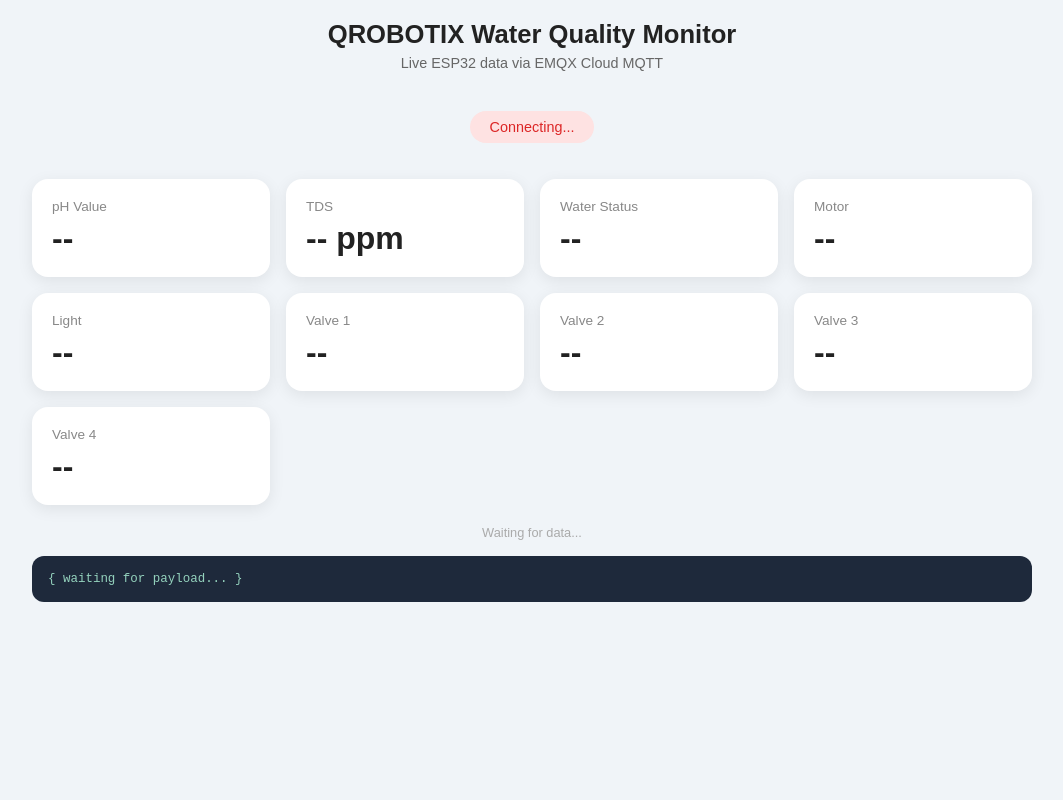
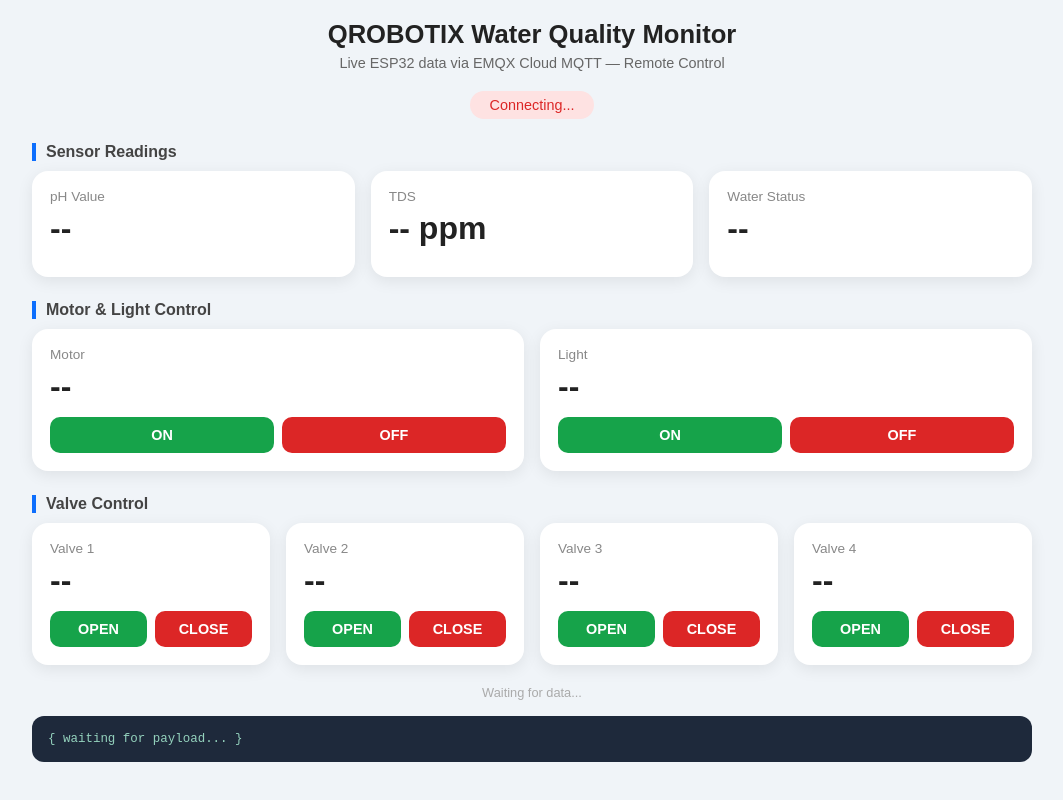
Before and after one commit to NKARTHIKREDDY/indoor-farming-nk-qugates, a plain HTML site: page index.html in a window 1280 px wide. Shown: the whole page, without its empty margins (108-1171 px from the left). Drawn offline with Linux system fonts and the light colour scheme; a script that the page names is missing.

Commit message:
Update index.html

```diff
--- a/index.html
+++ b/index.html
@@ -9,35 +9,74 @@
     * { box-sizing: border-box; margin: 0; padding: 0; }
     body { font-family: Arial, sans-serif; background: #f0f4f8; color: #222; padding: 20px; }
     h1 { text-align: center; margin-bottom: 6px; font-size: 1.6rem; }
-    .subtitle { text-align: center; color: #666; font-size: 0.9rem; margin-bottom: 24px; }
-    .grid { display: grid; grid-template-columns: repeat(auto-fit, minmax(200px, 1fr)); gap: 16px; max-width: 1000px; margin: auto; }
-    .card { background: #fff; border-radius: 16px; padding: 20px; box-shadow: 0 4px 16px rgba(0,0,0,0.08); }
+    .subtitle { text-align: center; color: #666; font-size: 0.9rem; margin-bottom: 20px; }
+    .center { text-align: center; margin-bottom: 20px; }
+    .conn { display: inline-block; padding: 6px 20px; border-radius: 20px; font-size: 0.9rem; }
+    .conn-ok  { background: #dcfce7; color: #16a34a; }
+    .conn-err { background: #fee2e2; color: #dc2626; }
+
+    .section-title {
+      max-width: 1000px; margin: 24px auto 10px;
+      font-size: 1rem; font-weight: bold; color: #444;
+      border-left: 4px solid #0d6efd; padding-left: 10px;
+    }
+
+    .grid {
+      display: grid;
+      grid-template-columns: repeat(auto-fit, minmax(200px, 1fr));
+      gap: 16px; max-width: 1000px; margin: auto;
+    }
+
+    .card {
+      background: #fff; border-radius: 16px;
+      padding: 18px; box-shadow: 0 4px 16px rgba(0,0,0,0.08);
+    }
+
     .label { font-size: 0.85rem; color: #888; margin-bottom: 6px; }
-    .value { font-size: 2rem; font-weight: bold; }
+    .value { font-size: 2rem; font-weight: bold; margin-bottom: 12px; }
     .good { color: #16a34a; }
-    .ok { color: #d97706; }
+    .ok   { color: #d97706; }
     .high { color: #dc2626; }
-    .conn { text-align: center; margin: 16px auto; font-size: 0.9rem; padding: 8px 20px; border-radius: 20px; display: inline-block; }
-    .conn-ok { background: #dcfce7; color: #16a34a; }
-    .conn-err { background: #fee2e2; color: #dc2626; }
-    .center { text-align: center; }
-    .badge { display: inline-block; padding: 4px 14px; border-radius: 20px; font-size: 0.85rem; font-weight: bold; }
-    .badge-on { background: #dcfce7; color: #16a34a; }
-    .badge-off { background: #f1f5f9; color: #94a3b8; }
-    .timestamp { text-align: center; color: #aaa; font-size: 0.8rem; margin-top: 20px; }
-    .raw { background: #1e293b; color: #94d2bd; border-radius: 12px; padding: 16px; font-size: 0.78rem; max-width: 1000px; margin: 16px auto 0; overflow-x: auto; }
+
+    .btn-row { display: flex; gap: 8px; margin-top: 4px; }
+
+    .btn {
+      flex: 1; padding: 10px 6px;
+      border: none; border-radius: 10px;
+      font-size: 0.9rem; font-weight: bold;
+      cursor: pointer; transition: opacity 0.15s;
+    }
+    .btn:hover { opacity: 0.85; }
+    .btn-on  { background: #16a34a; color: white; }
+    .btn-off { background: #dc2626; color: white; }
+    .btn-pulse { background: #0d6efd; color: white; }
+
+    .timestamp {
+      text-align: center; color: #aaa;
+      font-size: 0.8rem; margin-top: 20px;
+      max-width: 1000px; margin: 20px auto 0;
+    }
+
+    .raw {
+      background: #1e293b; color: #94d2bd;
+      border-radius: 12px; padding: 16px;
+      font-size: 0.78rem; max-width: 1000px;
+      margin: 16px auto 0; overflow-x: auto;
+    }
   </style>
 </head>
 <body>
 
   <h1>QROBOTIX Water Quality Monitor</h1>
-  <p class="subtitle">Live ESP32 data via EMQX Cloud MQTT</p>
+  <p class="subtitle">Live ESP32 data via EMQX Cloud MQTT — Remote Control</p>
 
   <div class="center">
     <span class="conn conn-err" id="connStatus">Connecting...</span>
   </div>
 
-  <div class="grid" style="margin-top:20px;">
+  <!-- SENSOR READINGS -->
+  <div class="section-title">Sensor Readings</div>
+  <div class="grid">
     <div class="card">
       <div class="label">pH Value</div>
       <div class="value" id="ph">--</div>
@@ -50,34 +89,67 @@
       <div class="label">Water Status</div>
       <div class="value" id="wstatus">--</div>
     </div>
+  </div>
+
+  <!-- MOTOR & LIGHT -->
+  <div class="section-title">Motor & Light Control</div>
+  <div class="grid">
     <div class="card">
       <div class="label">Motor</div>
       <div class="value" id="motor">--</div>
+      <div class="btn-row">
+        <button class="btn btn-on"  onclick="sendCmd('motor_on')">ON</button>
+        <button class="btn btn-off" onclick="sendCmd('motor_off')">OFF</button>
+      </div>
     </div>
     <div class="card">
       <div class="label">Light</div>
       <div class="value" id="light">--</div>
+      <div class="btn-row">
+        <button class="btn btn-on"  onclick="sendCmd('light_on')">ON</button>
+        <button class="btn btn-off" onclick="sendCmd('light_off')">OFF</button>
+      </div>
     </div>
+  </div>
+
+  <!-- VALVES -->
+  <div class="section-title">Valve Control</div>
+  <div class="grid">
     <div class="card">
       <div class="label">Valve 1</div>
       <div class="value" id="valve1">--</div>
+      <div class="btn-row">
+        <button class="btn btn-on"    onclick="sendCmd('valve1_on')">OPEN</button>
+        <button class="btn btn-off"   onclick="sendCmd('valve1_off')">CLOSE</button>
+      </div>
     </div>
     <div class="card">
       <div class="label">Valve 2</div>
       <div class="value" id="valve2">--</div>
+      <div class="btn-row">
+        <button class="btn btn-on"  onclick="sendCmd('valve2_on')">OPEN</button>
+        <button class="btn btn-off" onclick="sendCmd('valve2_off')">CLOSE</button>
+      </div>
     </div>
     <div class="card">
       <div class="label">Valve 3</div>
       <div class="value" id="valve3">--</div>
+      <div class="btn-row">
+        <button class="btn btn-on"  onclick="sendCmd('valve3_on')">OPEN</button>
+        <button class="btn btn-off" onclick="sendCmd('valve3_off')">CLOSE</button>
+      </div>
     </div>
     <div class="card">
       <div class="label">Valve 4</div>
       <div class="value" id="valve4">--</div>
+      <div class="btn-row">
+        <button class="btn btn-on"  onclick="sendCmd('valve4_on')">OPEN</button>
+        <button class="btn btn-off" onclick="sendCmd('valve4_off')">CLOSE</button>
+      </div>
     </div>
   </div>
 
   <p class="timestamp" id="lastSeen">Waiting for data...</p>
-
   <pre class="raw" id="rawJson">{ waiting for payload... }</pre>
 
   <script>
@@ -91,12 +163,15 @@
       reconnectPeriod: 3000
     };
 
+    const TOPIC_LIVE = "nkarthik/waterquality/live";
+    const TOPIC_CMD  = "nkarthik/waterquality/cmd";
+
     const client = mqtt.connect(broker, options);
 
     client.on("connect", () => {
       document.getElementById("connStatus").textContent = "Connected to EMQX Cloud";
       document.getElementById("connStatus").className = "conn conn-ok";
-      client.subscribe("nkarthik/waterquality/live");
+      client.subscribe(TOPIC_LIVE);
     });
 
     client.on("reconnect", () => {
@@ -113,7 +188,7 @@
       try {
         const d = JSON.parse(message.toString());
 
-        document.getElementById("ph").textContent = d.ph ?? "--";
+        document.getElementById("ph").textContent  = d.ph ?? "--";
         document.getElementById("tds").textContent = (d.tds ?? "--") + " ppm";
 
         const ws = document.getElementById("wstatus");
@@ -130,10 +205,8 @@
         setOnOff("valve3", d.valve3);
         setOnOff("valve4", d.valve4);
 
-        const now = new Date();
         document.getElementById("lastSeen").textContent =
-          "Last updated: " + now.toLocaleTimeString();
-
+          "Last updated: " + new Date().toLocaleTimeString();
         document.getElementById("rawJson").textContent =
           JSON.stringify(d, null, 2);
 
@@ -145,7 +218,16 @@
     function setOnOff(id, val) {
       const el = document.getElementById(id);
       el.textContent = val ? "ON" : "OFF";
-      el.className = "value " + (val ? "good" : "");
+      el.className   = "value " + (val ? "good" : "");
+    }
+
+    function sendCmd(cmd) {
+      if (!client.connected) {
+        alert("Not connected to MQTT broker");
+        return;
+      }
+      client.publish(TOPIC_CMD, cmd, { qos: 0, retain: false });
+      console.log("Sent command: " + cmd);
     }
   </script>
 </body>
```
